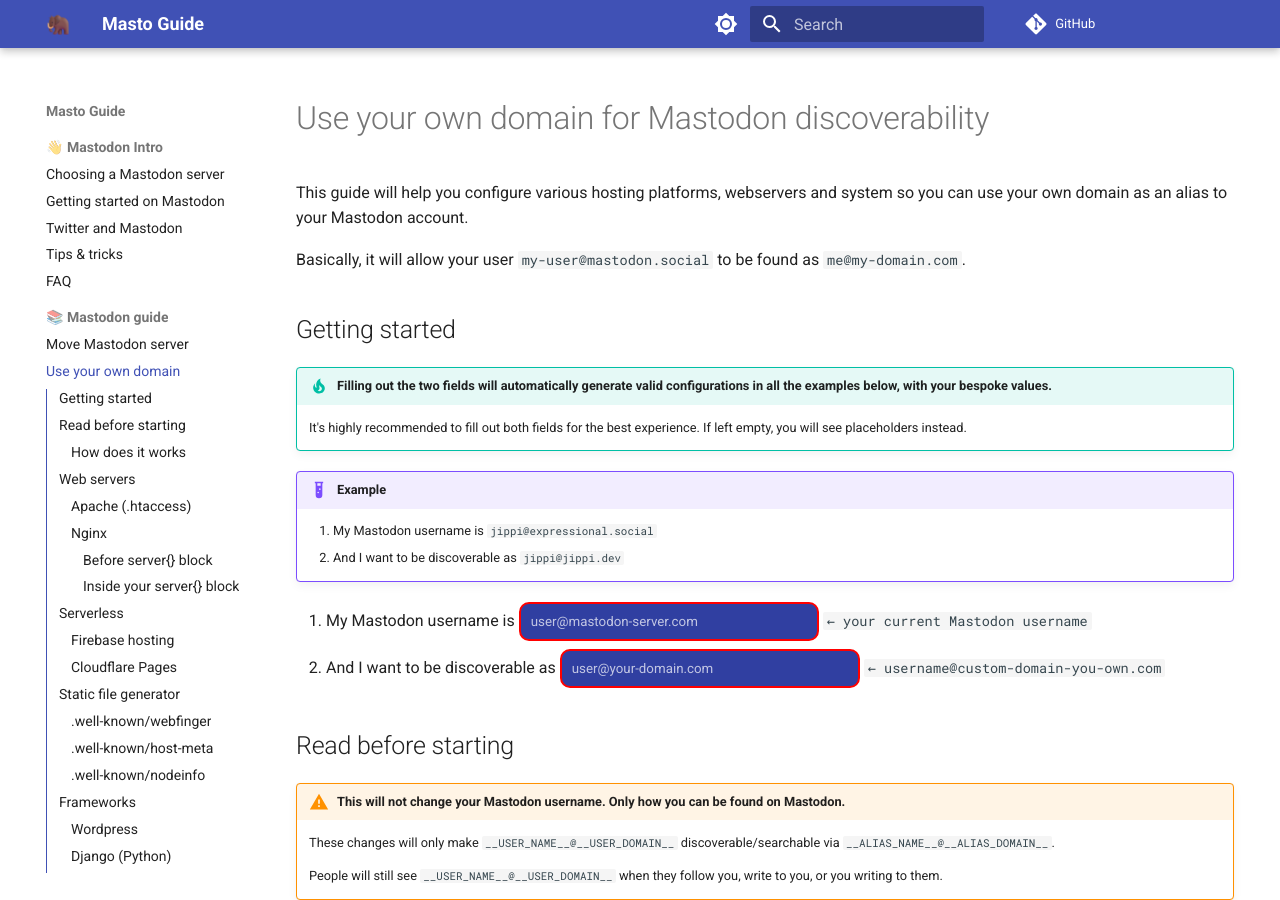
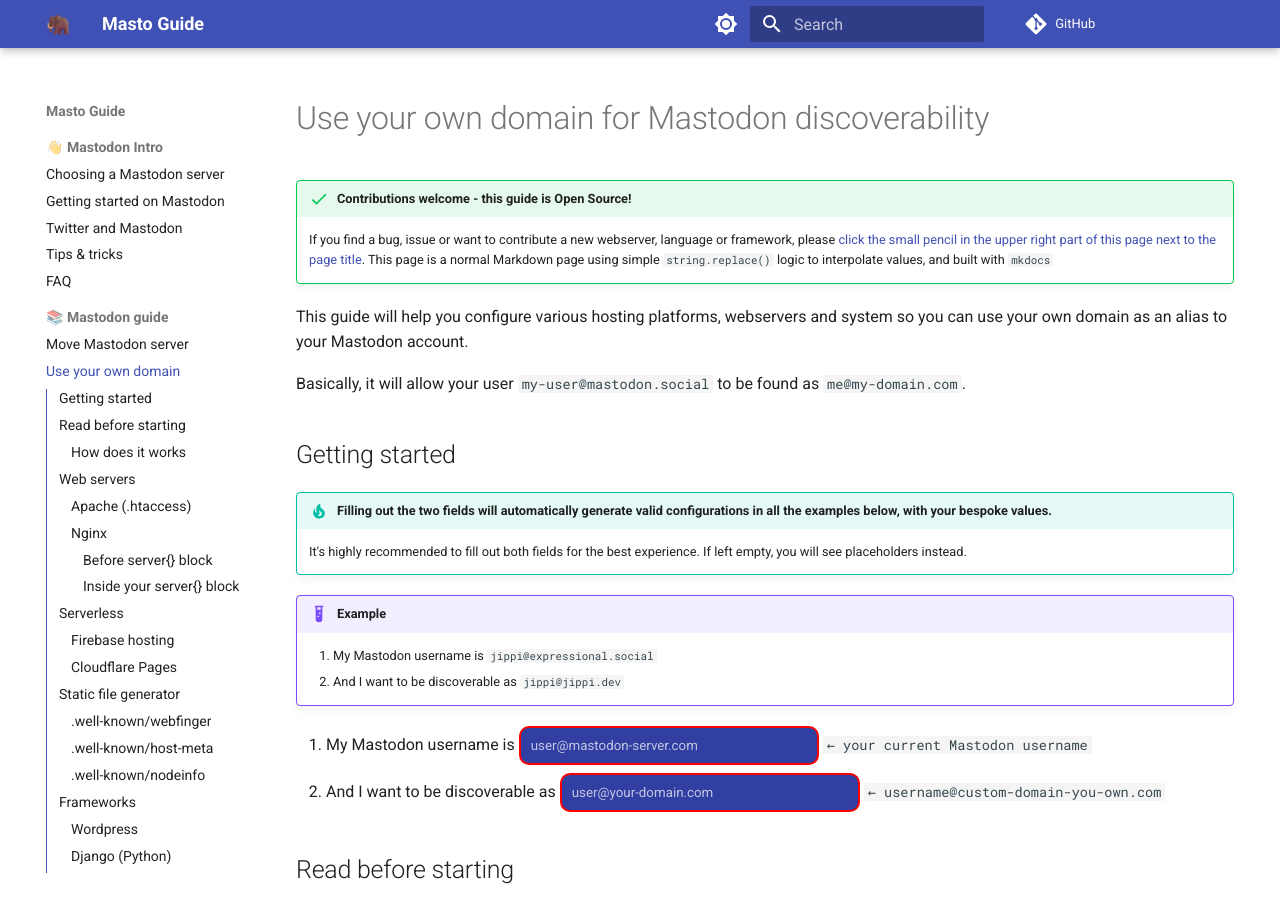
Before and after one commit to jippi/masto-guide, an MkDocs documentation site: the page built from docs/guide/use-your-own-domain.md, in a window 1280 px wide and 900 px high. Built offline with MkDocs 1.6.1 and Material for MkDocs 9.7.7, drawn with Linux system fonts in a browser that asks for light colours; comment, search, counter and statistics services are not loaded.

Commit message:
add OSS notice
Signed-off-by: Christian Winther <jippignu@gmail.com>

```diff
--- a/docs/guide/use-your-own-domain.md
+++ b/docs/guide/use-your-own-domain.md
@@ -1,4 +1,8 @@
 # Use your own domain for Mastodon discoverability
+
+!!! success "Contributions welcome - this guide is Open Source!"
+
+    If you find a bug, issue or want to contribute a new webserver, language or framework, please [click the small pencil in the upper right part of this page next to the page title](https://github.com/jippi/masto-guide/blob/main/docs/guide/use-your-own-domain.md){target=_blank}. This page is a normal Markdown page using simple `string.replace()` logic to interpolate values, and built with `mkdocs`
 
 This guide will help you configure various hosting platforms, webservers and system so you can use your own domain as an alias to your Mastodon account.
 
```
